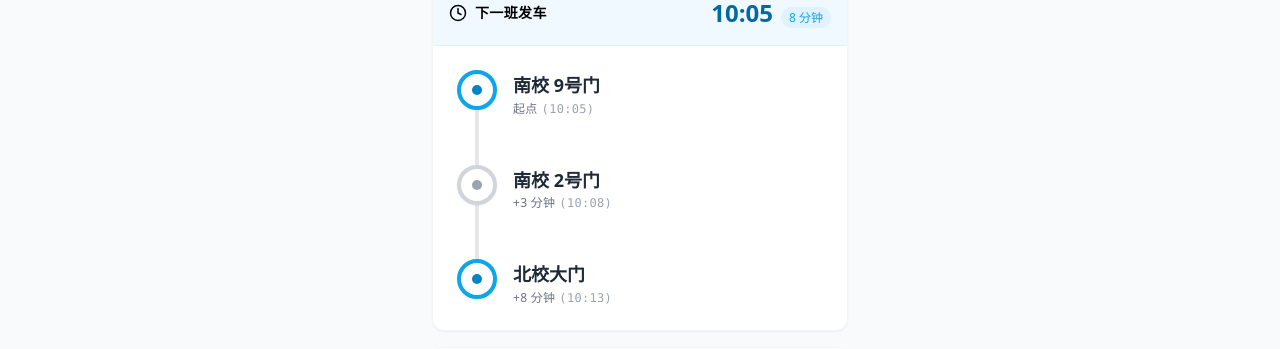
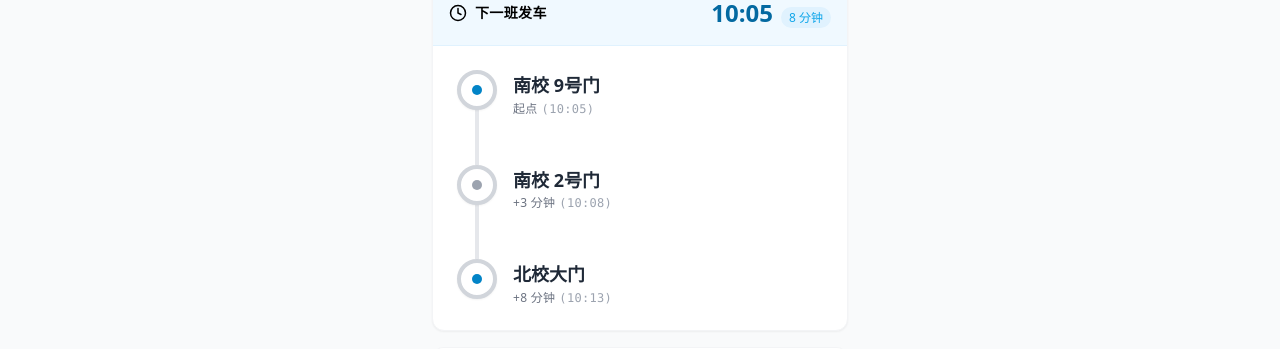
Before and after one commit to Zhuym07/ShuttleComming, a React (Vite) app: page / in a window 1280 px wide. Shown: the part 347-696 px from the top of the page. Built offline with nearby package versions, Linux system fonts and the light colour scheme.

Commit message:
feat: Use PNG icons and add live arrival estimates
Replaces SVG icons with PNG for broader compatibility. Introduces logic to display estimated arrival times for buses at stations when live tracking is enabled.

```diff
--- a/components/RouteView.tsx
+++ b/components/RouteView.tsx
@@ -1,7 +1,7 @@
 import React, { useMemo } from 'react';
 import { BusRun, Direction, Station, LiveBus } from '../types';
 import { timeToMinutes, minutesToTime } from '../utils';
-import { Bus, Clock } from 'lucide-react';
+import { Bus, Clock, Radio } from 'lucide-react';
 import { Language, translate } from '../locales';
 
 interface RouteViewProps {
@@ -54,6 +54,24 @@ const RouteView: React.FC<RouteViewProps> = ({ direction, schedule, stations, cu
     return translate(lang, key);
   };
 
+  // Helper to get dynamic countdown for a station
+  const getLiveArrivalInfo = (station: Station) => {
+    if (!isLive || activeBuses.length === 0) return null;
+
+    // Find the closest bus that hasn't passed this station yet
+    // Filter buses where currentMinutesFromStart < station.distanceFromStart
+    const incomingBuses = activeBuses.filter(b => b.currentMinutesFromStart < station.distanceFromStart);
+
+    if (incomingBuses.length === 0) return null;
+
+    // Get the one closest to the station (largest currentMinutesFromStart)
+    const closestBus = incomingBuses.sort((a, b) => b.currentMinutesFromStart - a.currentMinutesFromStart)[0];
+    const minutesToArrival = station.distanceFromStart - closestBus.currentMinutesFromStart;
+
+    if (minutesToArrival <= 0.5) return { text: translate(lang, 'arriving_in') + ' < 1 ' + translate(lang, 'min_suffix'), urgent: true };
+    return { text: Math.ceil(minutesToArrival) + ' ' + translate(lang, 'min_suffix'), urgent: minutesToArrival < 2 };
+  };
+
   // Helper to render bus icon on timeline
   const renderBusOnTimeline = (stationIndex: number) => {
     if (!isLive) return null;
@@ -97,11 +115,6 @@ const RouteView: React.FC<RouteViewProps> = ({ direction, schedule, stations, cu
                   <div className={`relative bg-white p-1 rounded-full shadow-md border-2 z-20 ${bus.label === 'red' ? 'border-red-500 text-red-500' : 'border-brand-600 text-brand-600'}`}>
                     <Bus size={20} className="relative z-10" />
                   </div>
-                  <div className="absolute left-full ml-3 bg-brand-600 text-white text-xs px-2 py-1 rounded shadow-sm opacity-90 whitespace-nowrap z-10">
-                    {translate(lang, 'arriving_in')} {(nextStationDist ? (nextStationDist - bus.currentMinutesFromStart) : 0).toFixed(0)} {translate(lang, 'min_suffix')}
-                    {/* Tiny arrow pointing left */}
-                    <div className="absolute top-1/2 -left-1 -mt-1 border-4 border-transparent border-r-brand-600"></div>
-                  </div>
               </div>
             </div>
           );
@@ -110,7 +123,7 @@ const RouteView: React.FC<RouteViewProps> = ({ direction, schedule, stations, cu
     );
   };
 
-  // Calculate estimated arrival time string for a station
+  // Calculate estimated arrival time string for a station (Static Schedule based)
   const getEstimatedArrivalTime = (station: Station) => {
     if (!nextBus) return null;
     const baseTime = timeToMinutes(nextBus.departureTime);
@@ -150,32 +163,44 @@ const RouteView: React.FC<RouteViewProps> = ({ direction, schedule, stations, cu
         {stations.map((station, index) => {
           const isLast = index === stations.length - 1;
           const estimatedTime = getEstimatedArrivalTime(station);
+          const liveInfo = getLiveArrivalInfo(station);
 
           return (
             <div key={station.id} className="relative flex pb-12 last:pb-0 group">
-              {/* Vertical Line - Centered at 20px (left-[18px] + 2px center of 4px line) */}
+              {/* Vertical Line */}
               {!isLast && (
                 <div className="absolute left-[18px] top-8 bottom-0 w-1 bg-gray-200 group-last:hidden z-0"></div>
               )}
 
-              {/* Bus on Timeline (Moved to root of row for proper alignment) */}
+              {/* Bus on Timeline */}
               {!isLast && renderBusOnTimeline(index)}
 
-              {/* Station Node - Centered at 20px (w-10 is 40px, center 20) */}
-              <div className="relative z-10 flex-shrink-0 w-10 h-10 rounded-full bg-white border-4 border-gray-300 flex items-center justify-center group-first:border-brand-500 group-last:border-brand-500 shadow-sm transition-colors">
-                <div className="w-2.5 h-2.5 rounded-full bg-gray-400 group-first:bg-brand-600 group-last:bg-brand-600"></div>
+              {/* Station Node */}
+              <div className={`relative z-10 flex-shrink-0 w-10 h-10 rounded-full border-4 flex items-center justify-center shadow-sm transition-colors ${liveInfo ? 'bg-brand-50 border-brand-500' : 'bg-white border-gray-300'}`}>
+                {liveInfo ? (
+                   <Radio size={14} className="text-brand-600 animate-pulse" />
+                ) : (
+                   <div className="w-2.5 h-2.5 rounded-full bg-gray-400 group-first:bg-brand-600 group-last:bg-brand-600"></div>
+                )}
               </div>
 
               {/* Station Info */}
               <div className="ml-4 pt-1 flex-1 relative">
                 <div className="flex justify-between items-start">
                   <div>
-                    <h3 className="font-bold text-gray-800 text-lg leading-tight">{getStationName(station)}</h3>
+                    <h3 className="font-bold text-gray-800 text-lg leading-tight flex items-center gap-2">
+                        {getStationName(station)}
+                        {liveInfo && (
+                            <span className={`text-xs px-2 py-0.5 rounded-full font-bold ${liveInfo.urgent ? 'bg-red-100 text-red-600' : 'bg-brand-100 text-brand-700'}`}>
+                                {liveInfo.text}
+                            </span>
+                        )}
+                    </h3>
                     <p className="text-xs text-gray-500 mt-1 uppercase tracking-wide flex items-center gap-1">
                       <span>
                         {index === 0 ? translate(lang, 'start') : `+${station.distanceFromStart} ${translate(lang, 'mins')}`}
                       </span>
-                      {estimatedTime && (
+                      {estimatedTime && !liveInfo && (
                         <span className="text-gray-400 font-medium font-mono">
                           ({estimatedTime})
                         </span>
--- a/index.html
+++ b/index.html
@@ -34,14 +34,14 @@
     <meta name="apple-mobile-web-app-status-bar-style" content="black-translucent" />
     <meta name="apple-mobile-web-app-title" content="GT Shuttle" />
 
-    <!-- Use SVG for icons which is reliable -->
-    <link rel="apple-touch-icon" href="/icon.svg" />
-    <link rel="icon" type="image/svg+xml" href="/icon.svg" />
+    <!-- Custom Icons (User provided) -->
+    <link rel="apple-touch-icon" href="/icon.png" />
+    <link rel="icon" type="image/png" href="/icon.png" />
 
     <!-- Open Graph / Social -->
     <meta property="og:title" content="GT Shuttle" />
     <meta property="og:description" content="Real-time campus shuttle tracker with estimated arrival times based on schedule." />
-    <meta property="og:image" content="/icon.svg" />
+    <meta property="og:image" content="/icon.png" />
     <meta property="og:type" content="website" />
     <meta property="og:site_name" content="GT Shuttle" />
 
--- a/sw.js
+++ b/sw.js
@@ -1,9 +1,10 @@
-const CACHE_NAME = 'campus-shuttle-v3';
+const CACHE_NAME = 'campus-shuttle-v4';
 const URLS_TO_CACHE = [
   '/',
   '/index.html',
   '/manifest.json',
-  '/icon.svg'
+  '/icon.png',
+  '/lite.html'
 ];
 
 self.addEventListener('install', (event) => {
```
Also changed, not shown: public/icon.png (renamed from public/icon-512.png), public/manifest.json.
